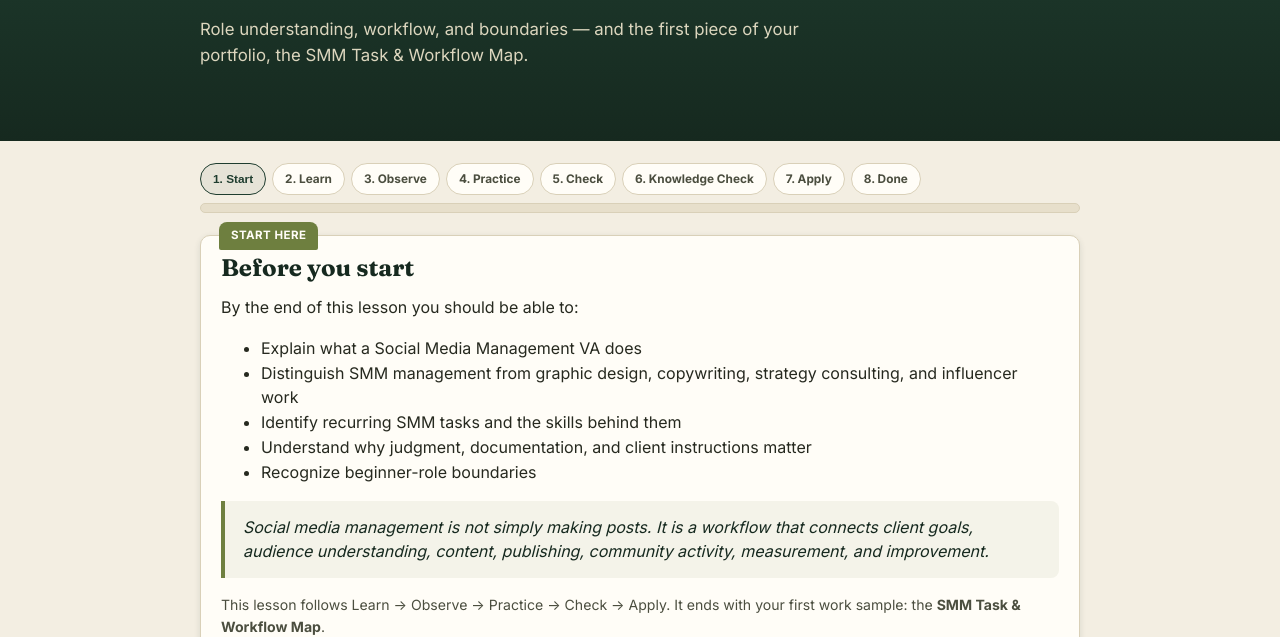
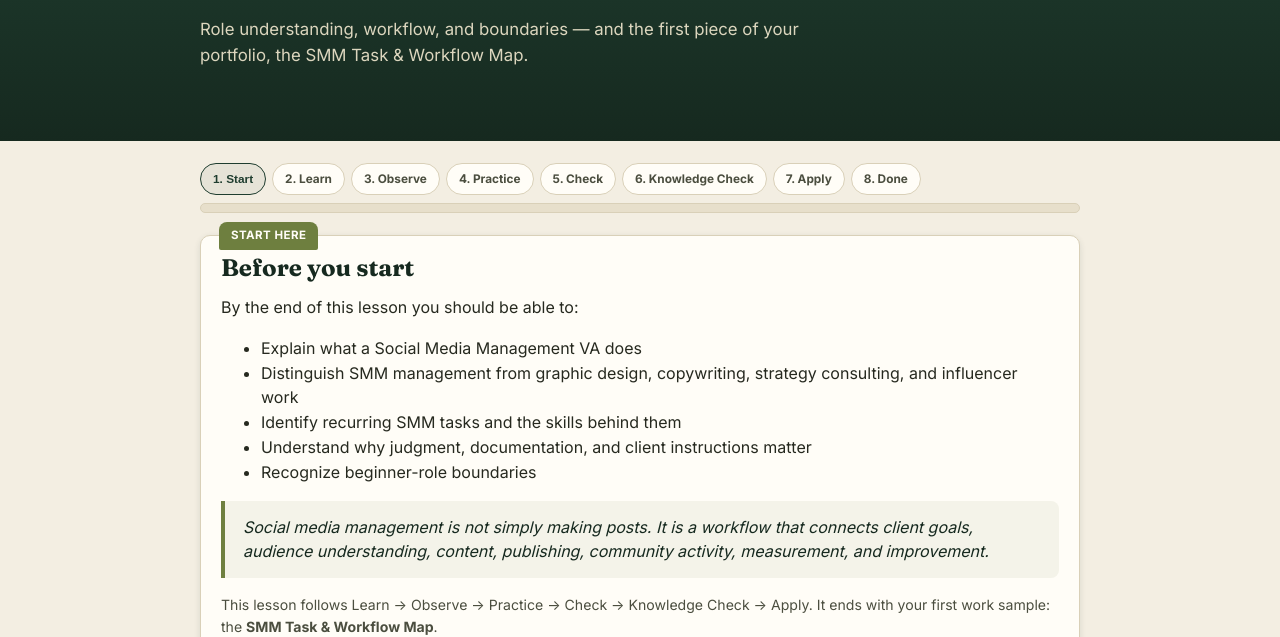
Before and after one commit to probinsiyanongva-rgb/pva-smm-free-training, a plain HTML site: page lesson-1/index.html in a window 1280 px wide. Shown: the part 163-800 px from the top of the page. Drawn offline with Linux system fonts and the light colour scheme.

Commit message:
Polish Lesson 1 step labels and navigation flow

```diff
--- a/lesson-1/index.html
+++ b/lesson-1/index.html
@@ -49,7 +49,7 @@
       <li>Recognize beginner-role boundaries</li>
     </ul>
     <div class="key-idea">Social media management is not simply making posts. It is a workflow that connects client goals, audience understanding, content, publishing, community activity, measurement, and improvement.</div>
-    <p style="font-size:0.88rem; color:var(--ink-soft);">This lesson follows Learn → Observe → Practice → Check → Apply. It ends with your first work sample: the <strong>SMM Task &amp; Workflow Map</strong>.</p>
+    <p style="font-size:0.88rem; color:var(--ink-soft);">This lesson follows Learn → Observe → Practice → Check → Knowledge Check → Apply. It ends with your first work sample: the <strong>SMM Task &amp; Workflow Map</strong>.</p>
     <div class="btn-row">
       <button class="btn btn-primary" data-goto="1">Start the lesson</button>
     </div>
```
